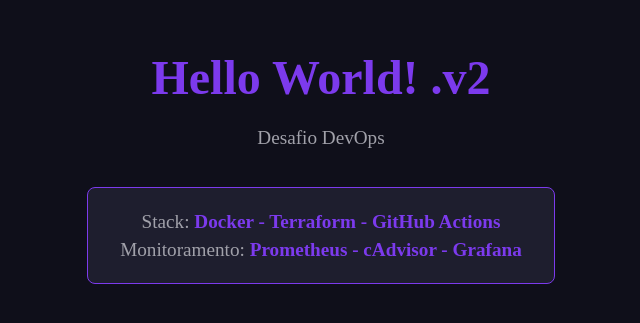
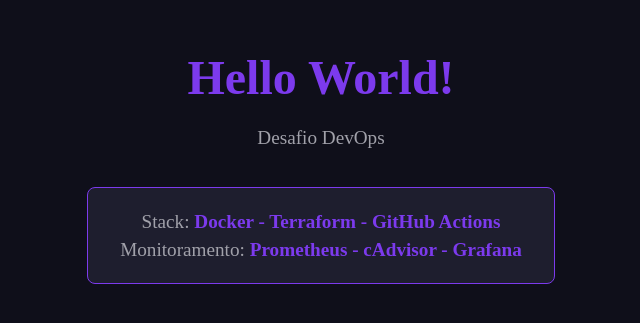
Before and after one commit to DaviG222/desafio-devops, a plain HTML site: page app/index.html in a window 1280 px wide. Shown: the part 233-556 px from the top of the page, without its empty margins (319-959 px from the left). Drawn offline with Linux system fonts and the light colour scheme.

Commit message:
Correção teste

```diff
--- a/app/index.html
+++ b/app/index.html
@@ -30,7 +30,7 @@
     </style>
 </head>
 <body>
-    <h1>Hello World! .v2</h1>
+    <h1>Hello World!</h1>
     <p>Desafio DevOps</p>
     <div class="badge">
         <p>Stack: <span>Docker - Terraform - GitHub Actions</span></p>
```
Also changed, not shown: 1 other file.
